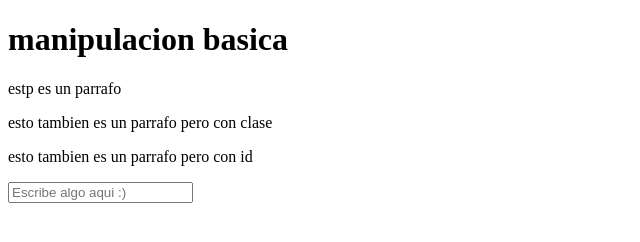
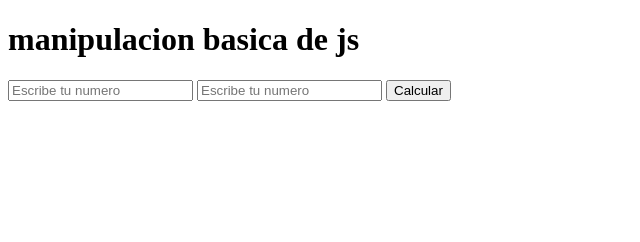
Before and after one commit to Mariesly/js-basic, a plain HTML site: page index.html in a window 1280 px wide. Shown: the whole page, without its empty margins (0-640 px from the left). Drawn offline with Linux system fonts and the light colour scheme.

Commit message:
suma simple

```diff
--- a/index.html
+++ b/index.html
@@ -3,16 +3,16 @@
 <head>
     <meta charset="UTF-8">
     <meta http-equiv="X-UA-Compatible" content="IE=edge">
-    <meta name="viewport" content="width=}, initial-scale=1.0">
+    <meta name="viewport", initial-scale="1.0">
     <title>Primeras pruebas js</title>
 </head>
 <body>
-    <h1>manipulacion basica</h1>
-    <p>estp es un parrafo</p>
-    <p class="parrafito">esto tambien es un parrafo pero con clase</p>
-    <p id="parrafote">esto tambien es un parrafo pero con id</p>
-    <input type="text" placeholder="Escribe algo aqui :)">
+    <h1>manipulacion basica de js</h1>
 
+    <input type="number" placeholder="Escribe tu numero" id="numero1">
+    <input type="number" placeholder="Escribe tu numero" id="numero2">
+    <button id="calculo" onclick="calculando()">Calcular</button>
 
+    <script src="./script.js"></script>
 </body>
 </html>
--- /dev/null
+++ b/script.js
@@ -0,0 +1,6 @@
+let numero1=document.querySelector('#numero1');
+let numero2=document.querySelector('#numero2');
+
+function calculando(){
+    console.log(Number(numero1.value) + Number(numero2.value))
+}
```
